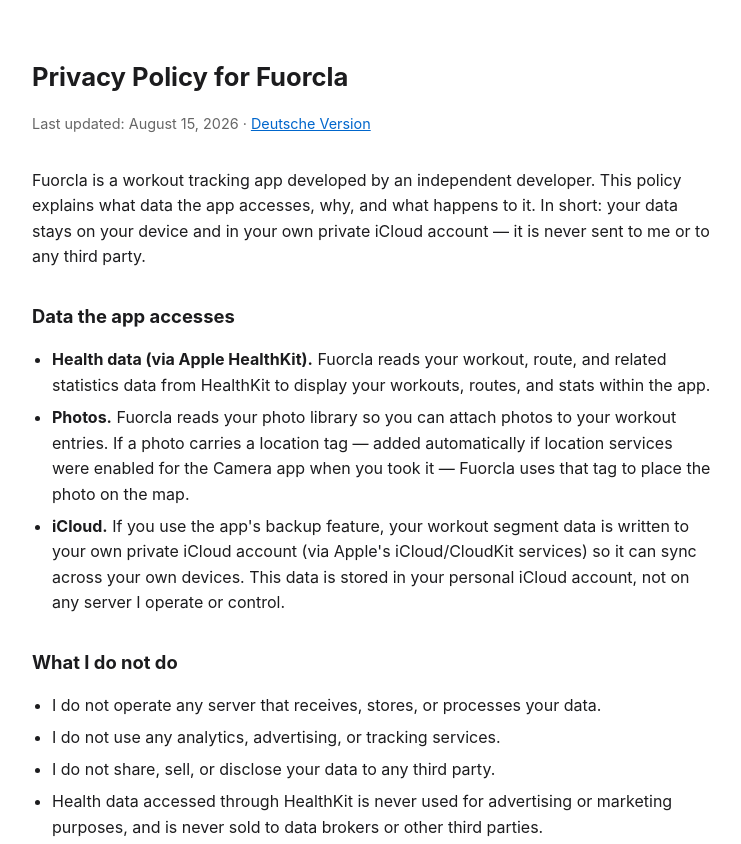
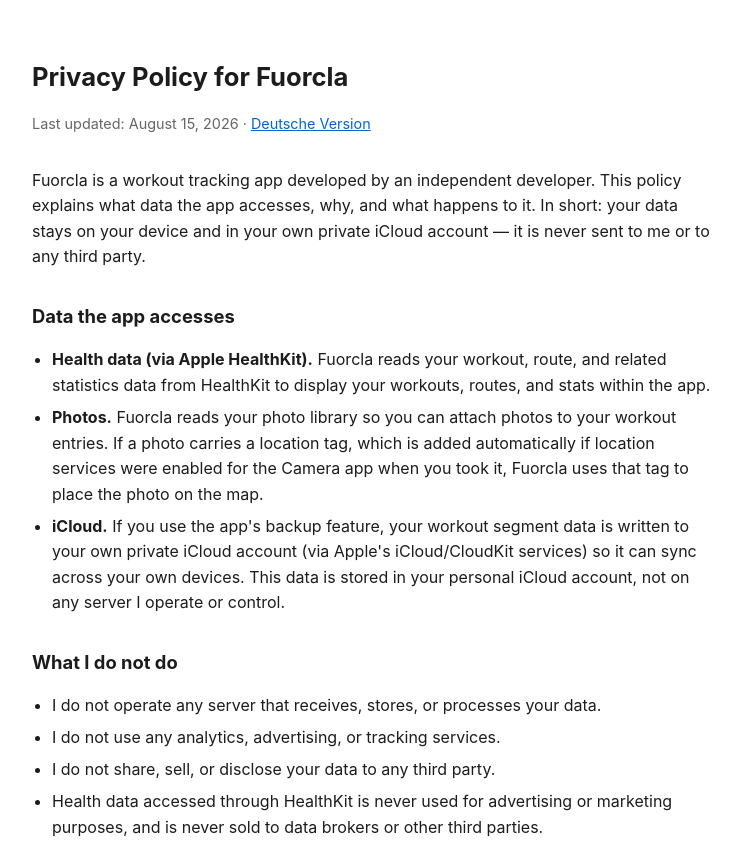
Before and after one commit to ThisIsErik99/FuorclaPublic, a plain HTML site: page index.html in a window 1280 px wide. Shown: the top 844 px of the page, without its empty margins (268-1009 px from the left). Drawn offline with Linux system fonts and the light colour scheme.

Commit message:
Clarify photo location tag explanationAdapted English version

```diff
--- a/index.html
+++ b/index.html
@@ -40,8 +40,8 @@
   <li><strong>Health data (via Apple HealthKit).</strong> Fuorcla reads your workout, route, and
   related statistics data from HealthKit to display your workouts, routes, and stats within the app.</li>
   <li><strong>Photos.</strong> Fuorcla reads your photo library so you can attach photos to your
-  workout entries. If a photo carries a location tag — added automatically if location services
-  were enabled for the Camera app when you took it — Fuorcla uses that tag to place the photo on
+  workout entries. If a photo carries a location tag, which is added automatically if location services
+  were enabled for the Camera app when you took it, Fuorcla uses that tag to place the photo on
   the map.</li>
   <li><strong>iCloud.</strong> If you use the app's backup feature, your workout segment data is
   written to your own private iCloud account (via Apple's iCloud/CloudKit services) so it can sync
```
